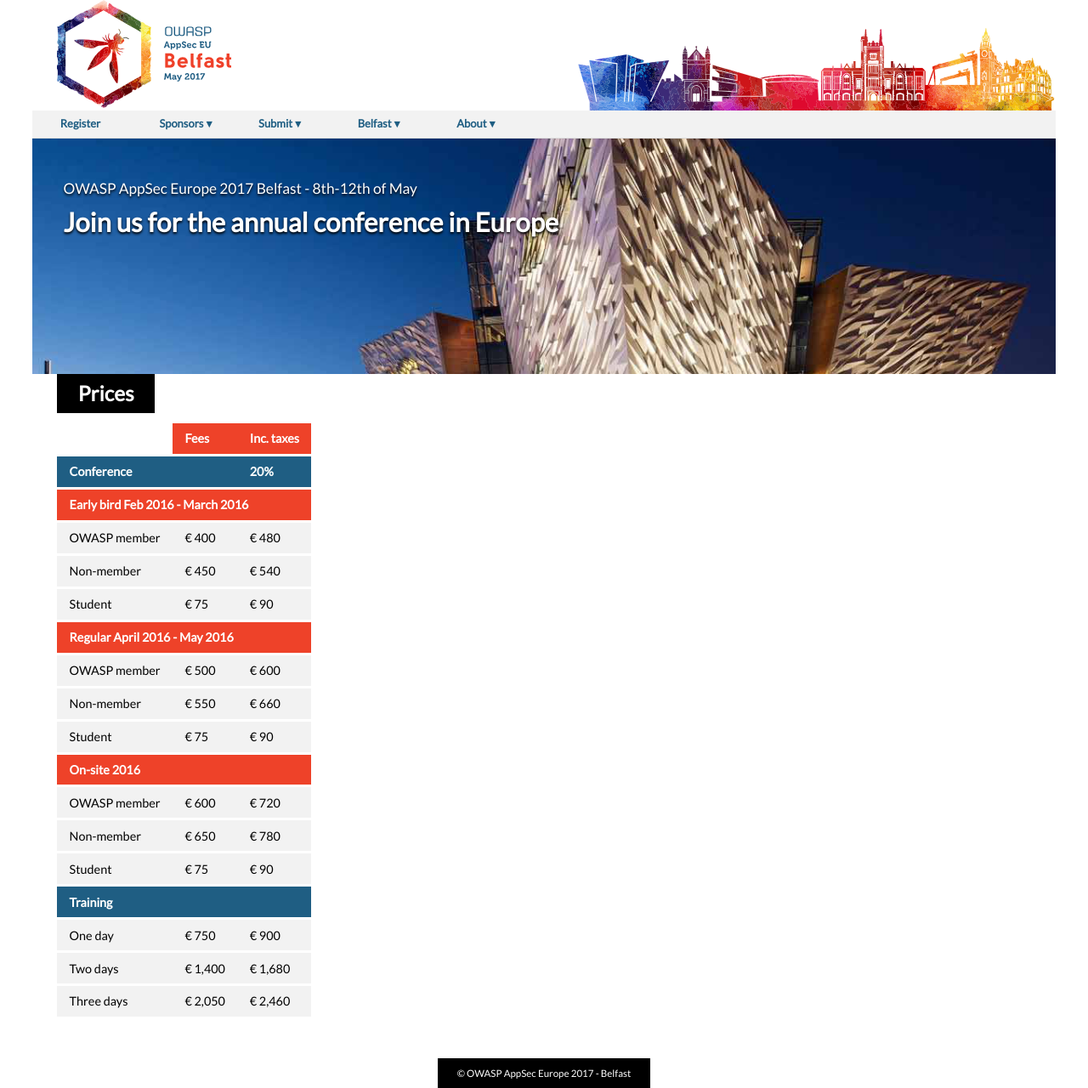
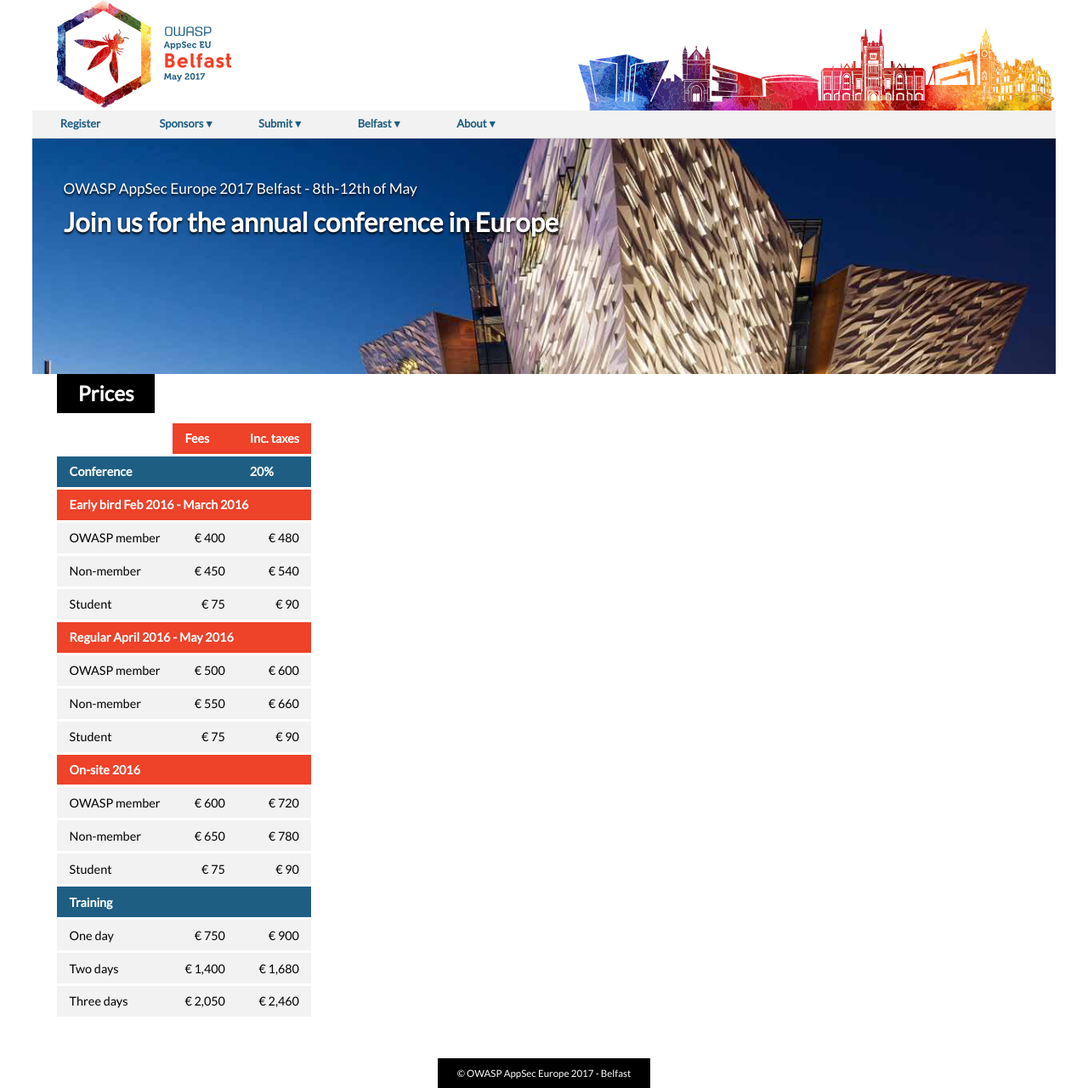
Before and after one commit to OWASP/AppSecEurope2017, a Jekyll site: the page built from prices.md, in a window 1280 px wide. Shown: the whole page at 85% size. Built offline with Jekyll 4.4.1, drawn with Linux system fonts in a browser that asks for light colours.

Commit message:
hoping this works better on mobile

```diff
--- a/prices.md
+++ b/prices.md
@@ -3,7 +3,7 @@
 ---
 # {{page.title}}
 
-<table>
+<table class="prices">
 <tr><th class="hidden"></th><th>Fees</th><th>Inc. taxes</th></tr>
 <tr class="blue"><th colspan="2">Conference</th><th>20%</th></tr>
 <tr><th colspan="3">Early bird Feb 2016 - March 2016</th></tr>
```
